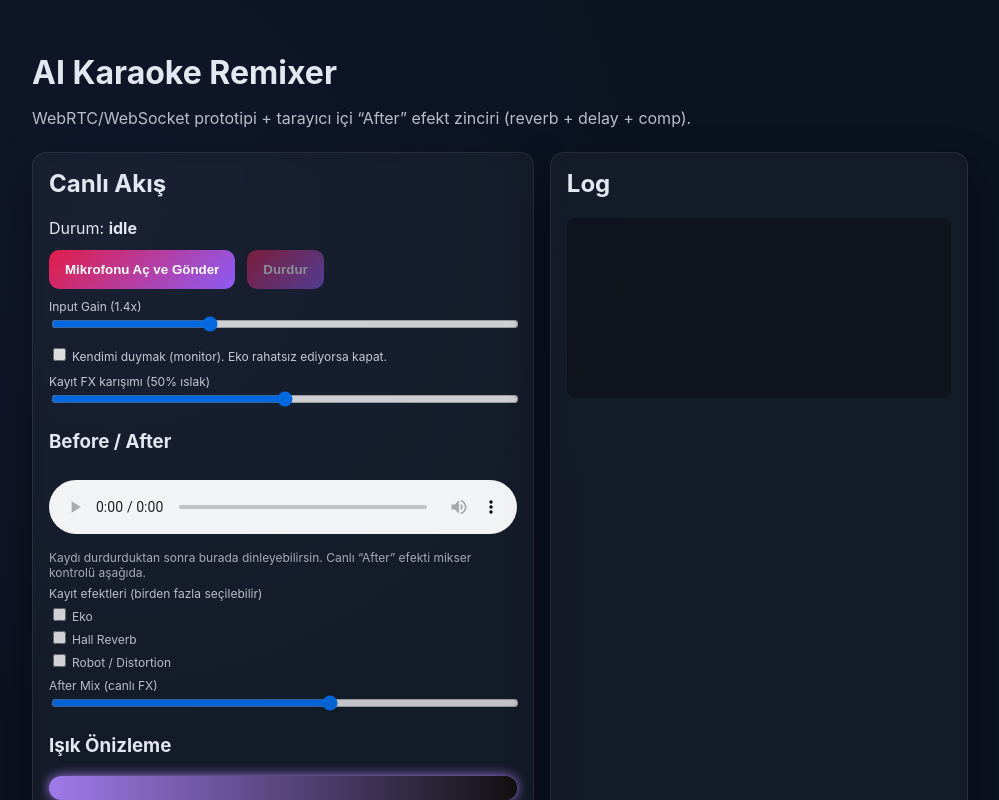
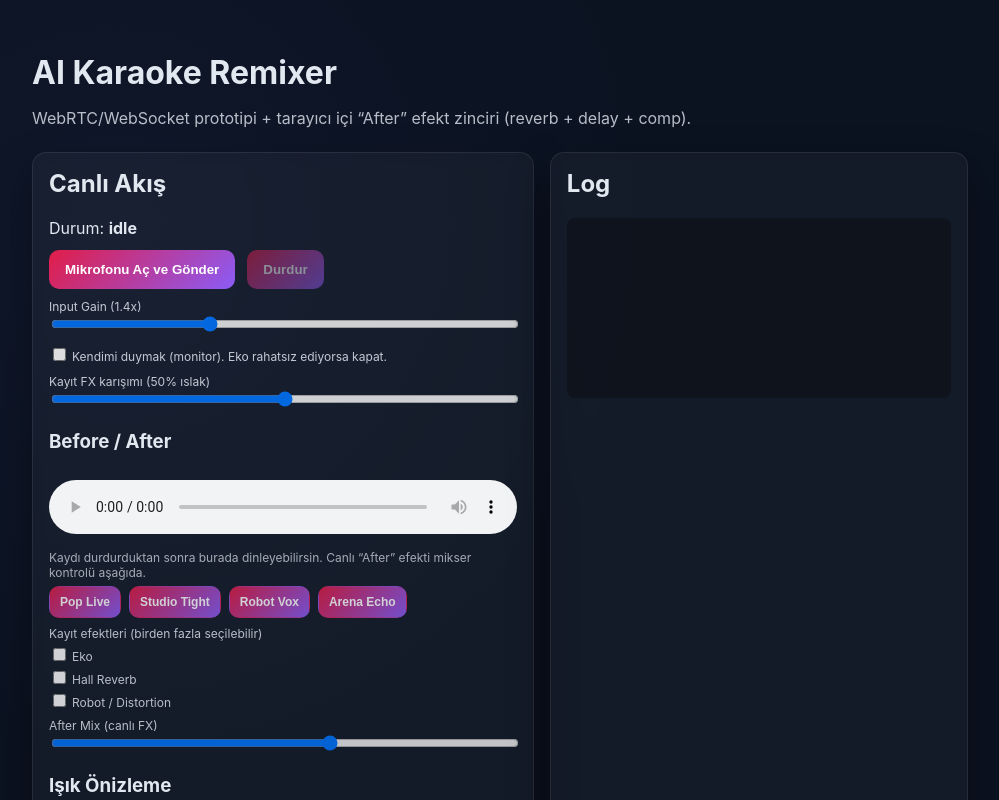
Before and after one commit to iclalsuzann/ai-karaoke-remixer, a Next.js app in the folder frontend/: page / in a window 1280 px wide. Shown: the top 800 px of the page, without its empty margins (140-1139 px from the left). Built offline with nearby package versions, Linux system fonts and the light colour scheme.

Commit message:
Add style presets and stronger FX mix controls

```diff
--- a/frontend/app/page.tsx
+++ b/frontend/app/page.tsx
@@ -31,10 +31,24 @@ export default function Home() {
   const [selectedEffects, setSelectedEffects] = useState<Array<"echo" | "hall" | "robot">>([]);
   const originalBufferRef = useRef<AudioBuffer | null>(null);
   const [isRendering, setIsRendering] = useState(false);
+  const [recordFxMix, setRecordFxMix] = useState(0.5);
+  const [selectedPreset, setSelectedPreset] = useState<string | null>(null);
+  const presets = [
+    { key: "pop_live", label: "Pop Live", effects: ["echo", "hall"] as const, wet: 0.55 },
+    { key: "studio_tight", label: "Studio Tight", effects: ["hall"] as const, wet: 0.35 },
+    { key: "big_robot", label: "Robot Vox", effects: ["robot"] as const, wet: 0.65 },
+    { key: "arena", label: "Arena Echo", effects: ["echo", "hall", "robot"] as const, wet: 0.7 },
+  ];
 
   useEffect(() => {
     statusRef.current = status;
   }, [status]);
+
+  useEffect(() => {
+    recordFxMixRef.current = recordFxMix;
+    applyMix();
+    // eslint-disable-next-line react-hooks/exhaustive-deps
+  }, [recordFxMix]);
 
   useEffect(() => {
     return () => {
@@ -233,6 +247,14 @@ export default function Home() {
   const setFxMix = (value: number) => {
     mixRef.current = Math.max(0, Math.min(1, value));
     applyMix();
+  };
+
+  const applyPreset = (key: string) => {
+    const preset = presets.find((p) => p.key === key);
+    if (!preset) return;
+    setSelectedPreset(key);
+    setSelectedEffects([...preset.effects]);
+    setRecordFxMix(preset.wet);
   };
 
   const stopStreaming = () => {
@@ -491,17 +513,14 @@ export default function Home() {
             Kendimi duymak (monitor). Eko rahatsız ediyorsa kapat.
           </label>
           <label style={{ display: "block", marginTop: 10, fontSize: 12, opacity: 0.85 }}>
-            Kayıt FX karışımı ({Math.round(recordFxMixRef.current * 100)}% ıslak)
+              Kayıt FX karışımı ({Math.round(recordFxMix * 100)}% ıslak)
               <input
                 type="range"
                 min={0}
                 max={1}
                 step={0.05}
-              defaultValue={recordFxMixRef.current}
-              onChange={(e) => {
-                recordFxMixRef.current = parseFloat(e.target.value);
-                applyMix();
-              }}
+                value={recordFxMix}
+                onChange={(e) => setRecordFxMix(parseFloat(e.target.value))}
                 style={{ width: "100%" }}
               />
             </label>
@@ -512,6 +531,23 @@ export default function Home() {
             <p style={{ fontSize: 12, opacity: 0.7, marginBottom: 6 }}>
               Kaydı durdurduktan sonra burada dinleyebilirsin. Canlı “After” efekti mikser kontrolü aşağıda.
             </p>
+            <div style={{ marginBottom: 8, display: "flex", flexWrap: "wrap", gap: 8 }}>
+              {presets.map((p) => (
+                <button
+                  key={p.key}
+                  className="button"
+                  style={{
+                    padding: "8px 10px",
+                    fontSize: 12,
+                    opacity: selectedPreset === p.key ? 1 : 0.8,
+                    border: selectedPreset === p.key ? "1px solid #f472b6" : "1px solid transparent",
+                  }}
+                  onClick={() => applyPreset(p.key)}
+                >
+                  {p.label}
+                </button>
+              ))}
+            </div>
             <div style={{ fontSize: 12, opacity: 0.8, marginBottom: 8 }}>
               Kayıt efektleri (birden fazla seçilebilir)
               {["echo", "hall", "robot"].map((ef) => (
@@ -521,6 +557,7 @@ export default function Home() {
                     checked={selectedEffects.includes(ef as any)}
                     onChange={(e) => {
                       const val = ef as "echo" | "hall" | "robot";
+                      setSelectedPreset(null);
                       setSelectedEffects((prev) =>
                         e.target.checked ? [...prev, val] : prev.filter((p) => p !== val)
                       );
```
Lines whose indentation alone changed are shown as unchanged.
